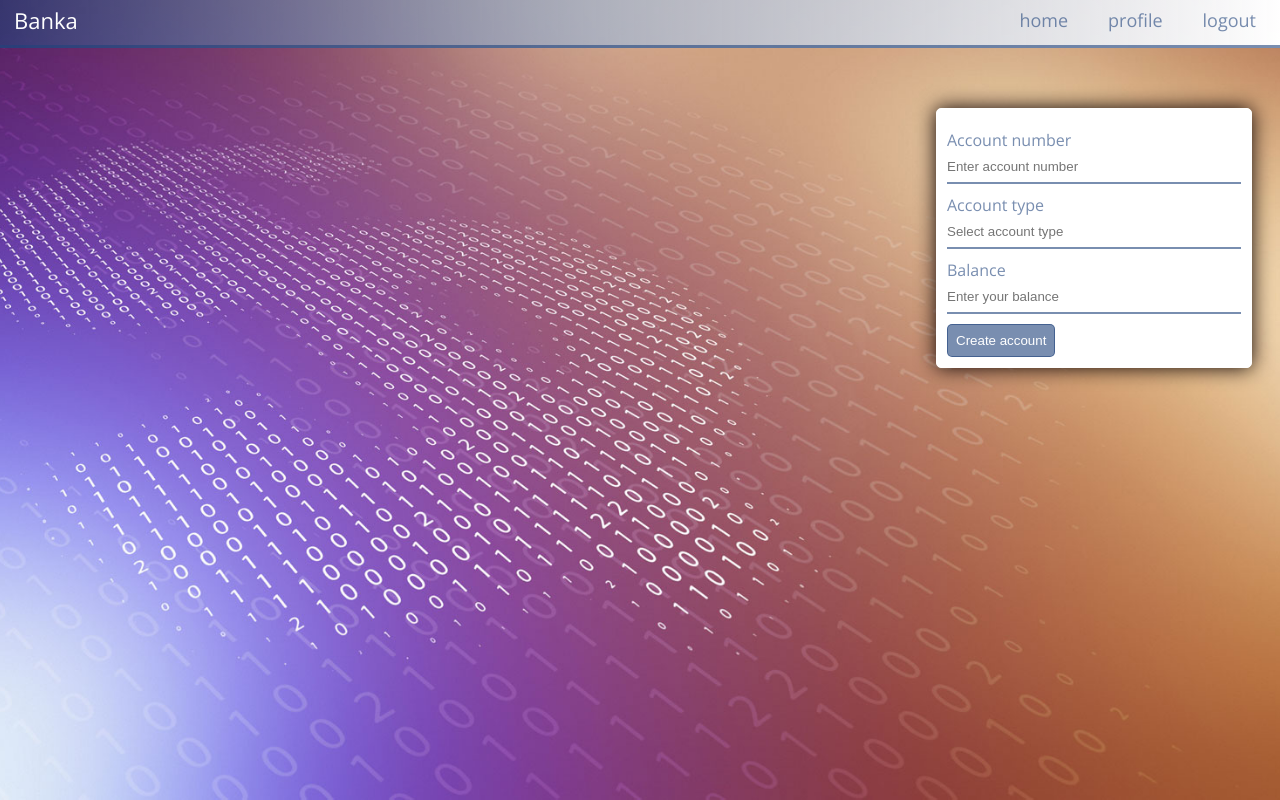
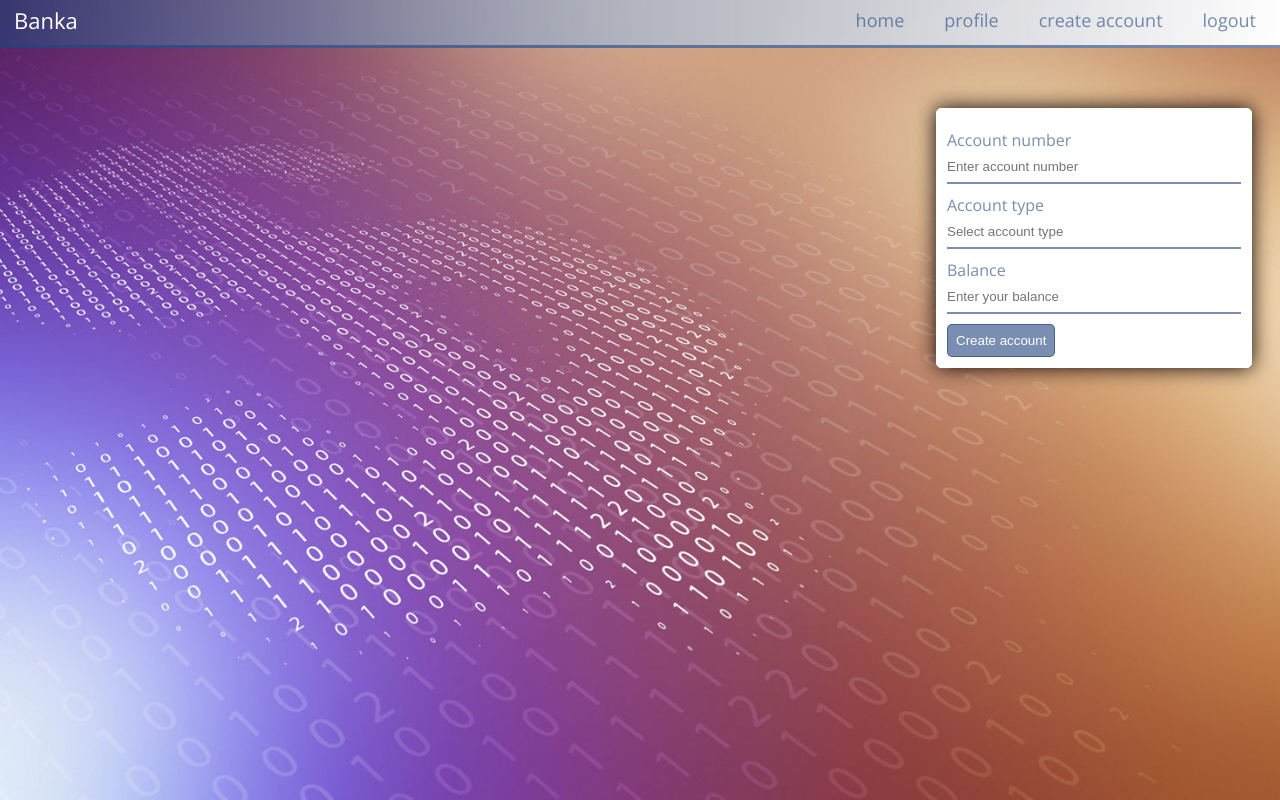
Before and after one commit to j4l13n/banka, a plain HTML site: page UI/html/create_account.html in a window 1280 px wide. Drawn offline with nearby package versions, Linux system fonts and the light colour scheme.

Commit message:
[ft #165373129] Add create account link

```diff
--- a/UI/html/create_account.html
+++ b/UI/html/create_account.html
@@ -20,6 +20,9 @@
             </li>
             <li>
                 <a href="./profile.html" class="nav-links">profile</a>
+            </li>
+            <li>
+                <a href="./create_account.html" class="nav-links">create account</a>
             </li>
             <li>
                 <a href="login.html" class="nav-links">logout</a>
```
Also changed, not shown: UI/html/index.html (+3 -0 lines), UI/html/profile.html (+3 -0 lines).
